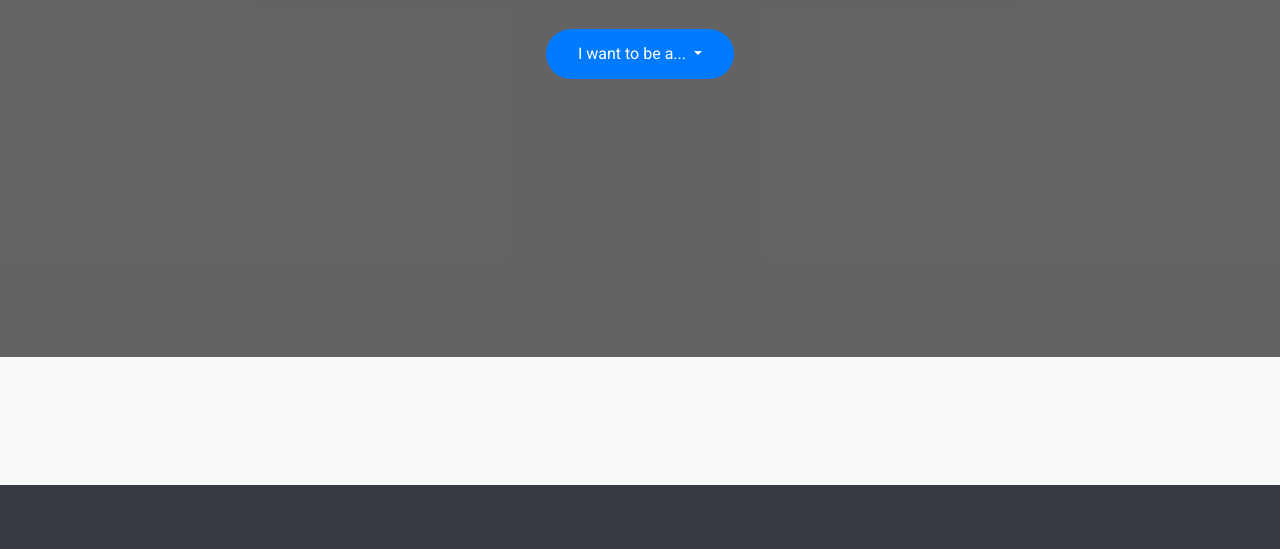
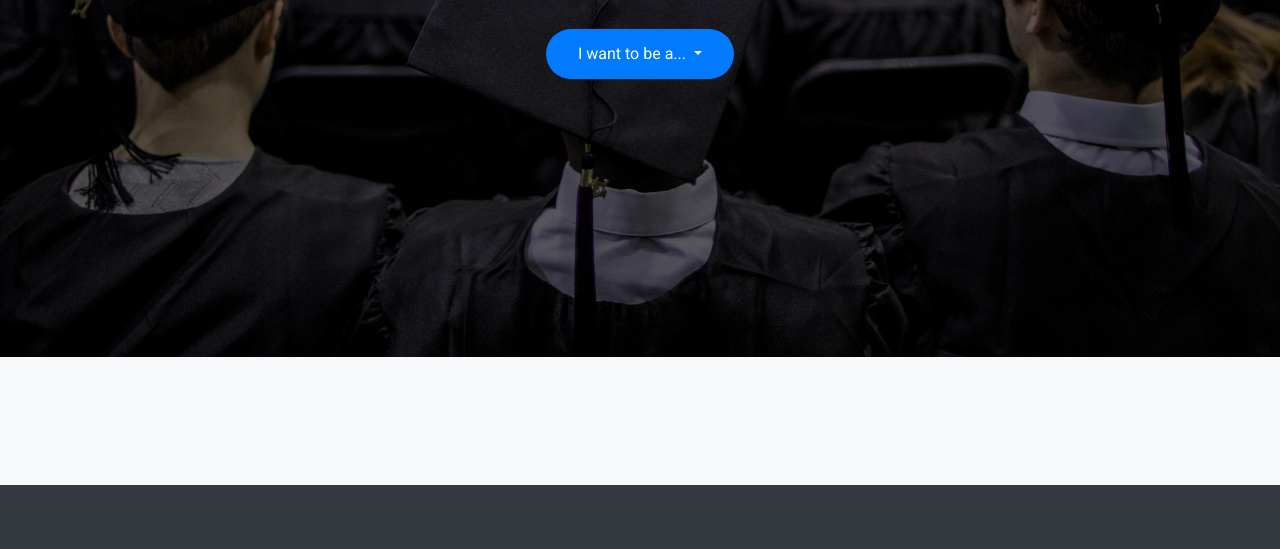
Before and after one commit to paurakh/educareer.github.io, a website: page index.html in a window 1280 px wide. Shown: the part 503-1052 px from the top of the page. Drawn offline with nearby package versions, Linux system fonts and the light colour scheme.

Commit message:
syle changes

```diff
--- a/css/style.css
+++ b/css/style.css
@@ -96,7 +96,7 @@ body {
 
 .hero {
     position: relative;
-    background-image: url('img/home_pic.jpg');
+    background-image: url('../img/home_pic.jpg');
     background-size: cover;
     background-position: center;
     height: 100vh;
```
